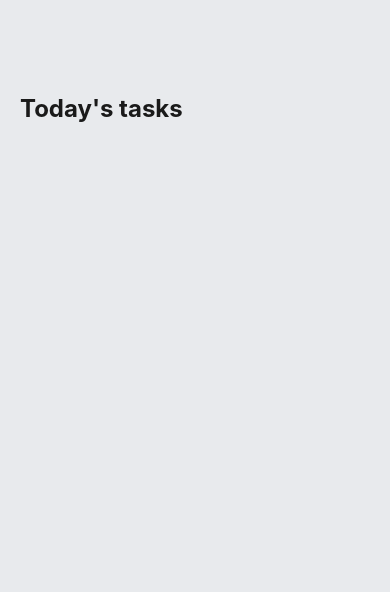
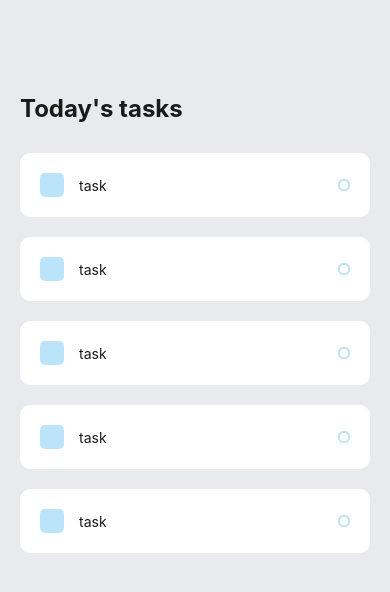
Before and after one commit to Paulo-Augusto12/react-native-todo-list, a React Native app: screen / in a window 390 px wide. Shown: the top 592 px of the page. Built offline with nearby package versions, Linux system fonts and the light colour scheme.

Commit message:
feat: developed task component

```diff
--- a/App.tsx
+++ b/App.tsx
@@ -1,11 +1,19 @@
 import { StatusBar } from "expo-status-bar";
 import { StyleSheet, Text, View } from "react-native";
+import { Task } from "./components/Task/index";
 
 export default function App() {
   return (
     <View style={styles.container}>
       <Text style={styles.title}>Today's tasks</Text>
       <StatusBar style="auto" />
+      <View style={styles.tasksContainer}>
+        <Task />
+        <Task />
+        <Task />
+        <Task />
+        <Task />
+      </View>
     </View>
   );
 }
@@ -22,4 +30,10 @@ const styles = StyleSheet.create({
     fontWeight: "700",
     color: "#1A1A1A",
   },
+  tasksContainer: {
+    marginTop: 30,
+    display: "flex",
+    flexDirection: "column",
+    gap: 20,
+  },
 });
--- /dev/null
+++ b/components/Task/index.tsx
@@ -0,0 +1,54 @@
+import React from "react";
+
+import { View, Text, Touchable, StyleSheet } from "react-native";
+
+export function Task() {
+  return (
+    <View style={styles.container}>
+      <View style={styles.initialElements}>
+        <View style={styles.square}></View>
+        <Text style={styles.taskDescription}>task</Text>
+      </View>
+      <View>
+        <View style={styles.dot}></View>
+      </View>
+    </View>
+  );
+}
+
+const styles = StyleSheet.create({
+  container: {
+    padding: 20,
+    backgroundColor: "#fff",
+    borderRadius: 10,
+    display: "flex",
+    flexDirection: "row",
+    alignItems: "center",
+    flexWrap: "wrap",
+    justifyContent: "space-between",
+  },
+  initialElements: {
+    display: "flex",
+    flexDirection: "row",
+    gap: 15,
+    alignItems: "center",
+  },
+  square: {
+    width: 24,
+    height: 24,
+    backgroundColor: "#55BCF666",
+    borderRadius: 5,
+  },
+  taskDescription: {
+    fontSize: 14,
+    fontWeight: "400",
+    color: "#1A1A1A",
+  },
+  dot: {
+    width: 12,
+    height: 12,
+    borderWidth: 2,
+    borderColor: "#55BCF666",
+    borderRadius: 5,
+  },
+});
```
